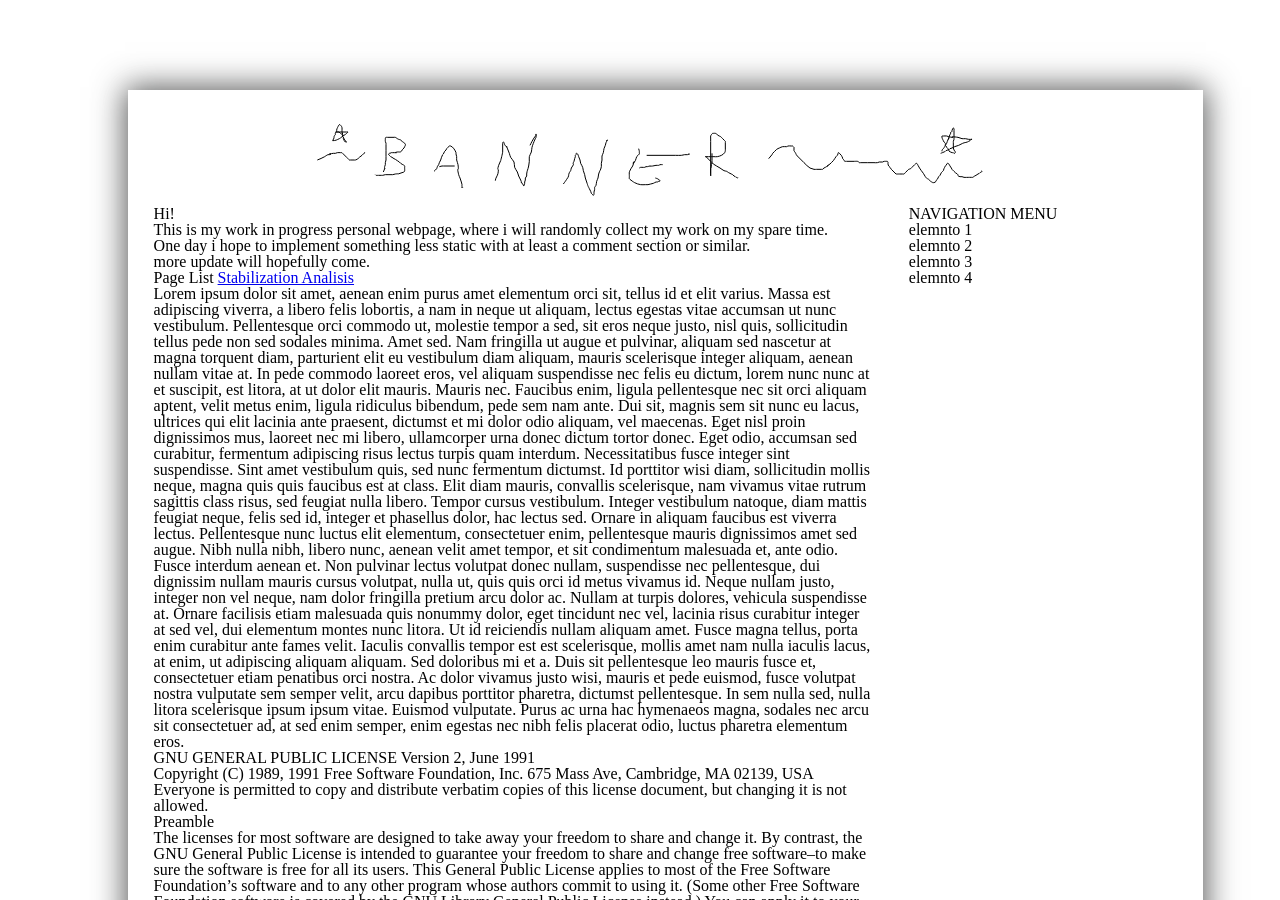
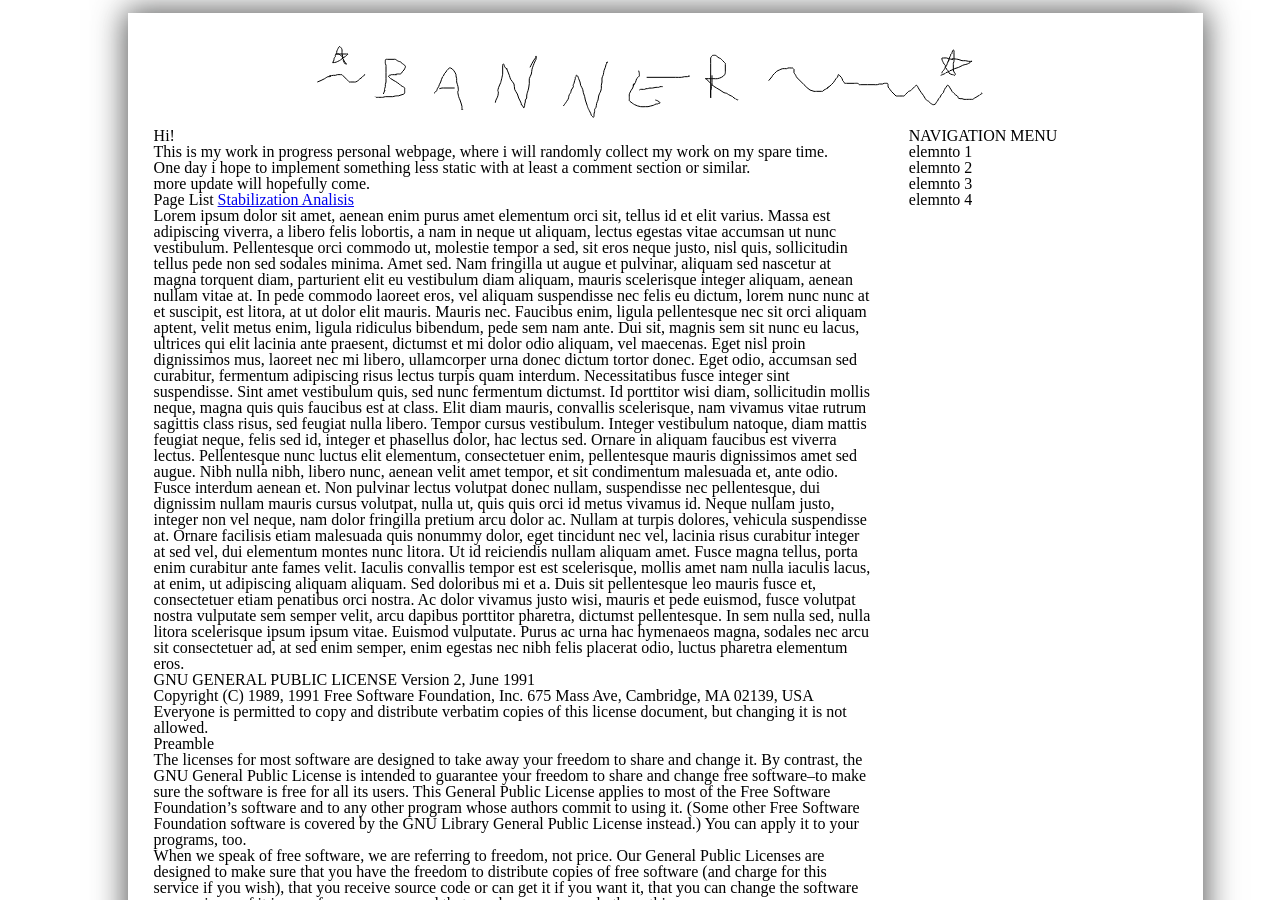
Before and after one commit to MauroMombelli/mauromombelli.github.io, a Jekyll site: the page built from index.md, in a window 1280 px wide. Built offline with Jekyll 4.4.1, drawn with Linux system fonts in a browser that asks for light colours.

Commit message:
fixing design

```diff
--- a/css/main.css
+++ b/css/main.css
@@ -1,5 +1,8 @@
+body{
+    margin:1%;
+}
+
 #paginone{
-    top: 10%;
     width: 80%;
     left: 10%;
     position: absolute;
@@ -7,7 +10,6 @@
     -moz-box-shadow:    0px 0px 30px 3px rgba(49, 50, 50, 0.8);
     box-shadow:         0px 0px 30px 3px rgba(49, 50, 50, 0.8);
     padding: 2%;
-    margin-bottom: 5%;
     min-height:80%;
 }
 
```
Also changed, not shown: _posts/2015-02-14-first.md (+4 -0 lines).
